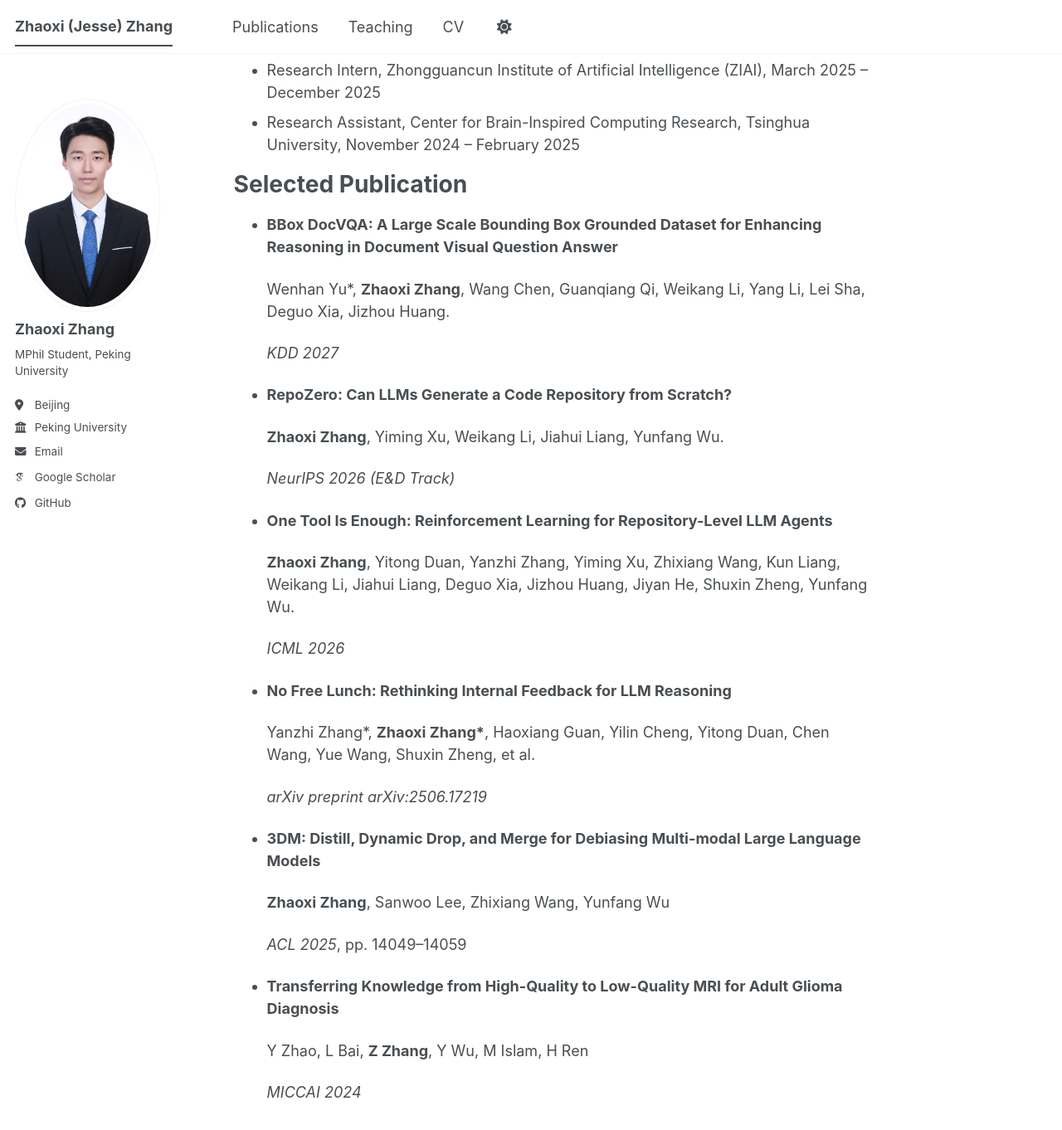
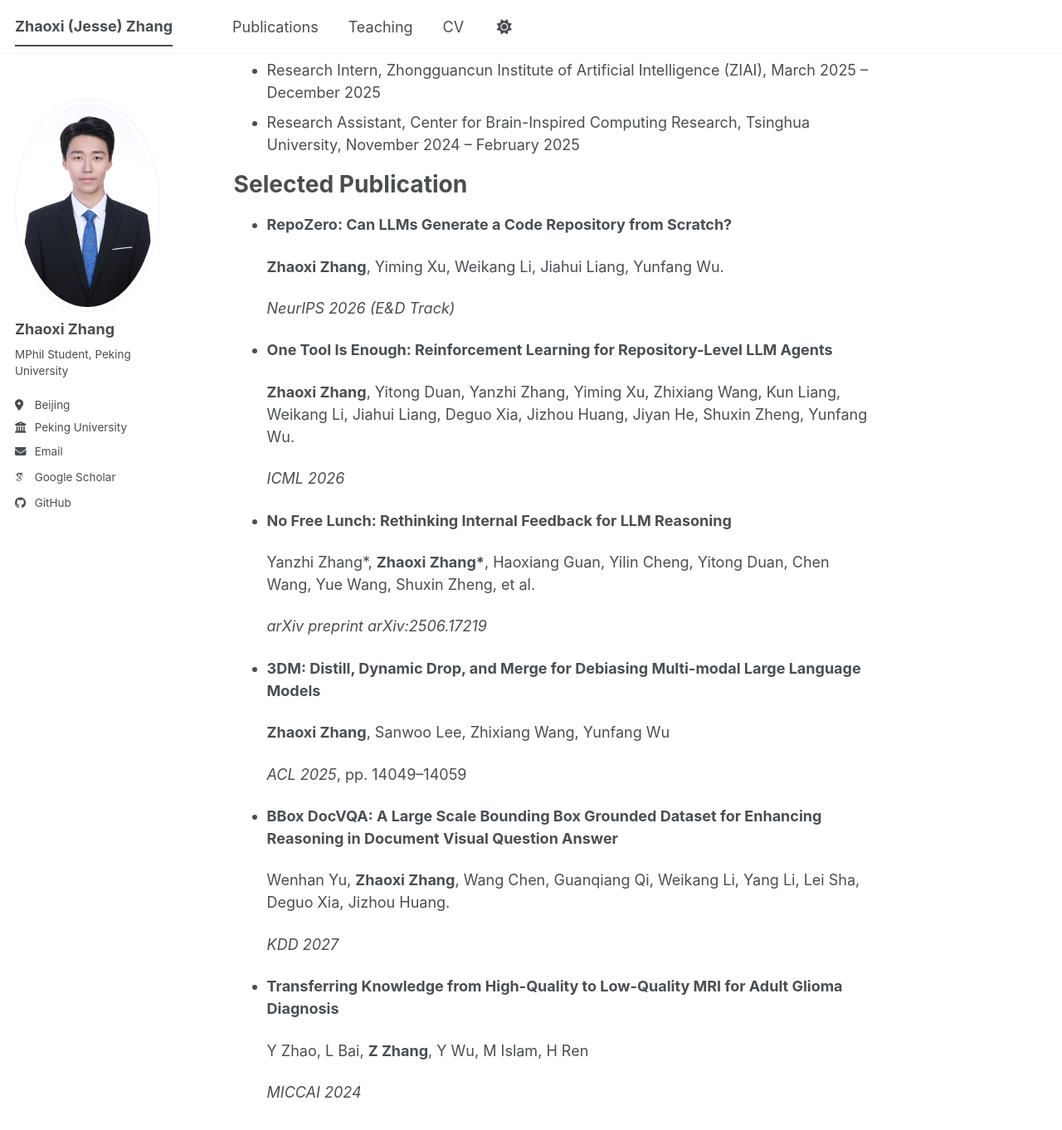
Before and after one commit to JesseZZZZZ/JesseZZZZZ.github.io, a Jekyll site: the page built from _pages/about.md, in a window 1280 px wide and 1400 px high, scrolled down 610 px. Shown: the top 1362 px of the window at 83% size. Built offline with Jekyll 4.4.1, drawn with Linux system fonts in a browser that asks for light colours; some web fonts are replaced; a script bundle is joined from its source files by our own code; library files that are not in the unit come from our copies; part of the change alters nothing that is shown.

Commit message:
Update about.md

```diff
--- a/_pages/about.md
+++ b/_pages/about.md
@@ -26,12 +26,6 @@ Internship
 Selected Publication
 ======
 
-- **BBox DocVQA: A Large Scale Bounding Box Grounded Dataset for Enhancing Reasoning in Document Visual Question Answer**
-
-  Wenhan Yu\*, **Zhaoxi Zhang**, Wang Chen, Guanqiang Qi, Weikang Li, Yang Li, Lei Sha, Deguo Xia, Jizhou Huang.
-
-  *KDD 2027*
-
 - **RepoZero: Can LLMs Generate a Code Repository from Scratch?**
 
   **Zhaoxi Zhang**, Yiming Xu, Weikang Li, Jiahui Liang, Yunfang Wu.
@@ -56,6 +50,12 @@ Selected Publication
 
   *ACL 2025*, pp. 14049–14059
 
+- **BBox DocVQA: A Large Scale Bounding Box Grounded Dataset for Enhancing Reasoning in Document Visual Question Answer**
+
+  Wenhan Yu, **Zhaoxi Zhang**, Wang Chen, Guanqiang Qi, Weikang Li, Yang Li, Lei Sha, Deguo Xia, Jizhou Huang.
+
+  *KDD 2027*
+
 - **Transferring Knowledge from High-Quality to Low-Quality MRI for Adult Glioma Diagnosis**
 
   Y Zhao, L Bai, **Z Zhang**, Y Wu, M Islam, H Ren
```
